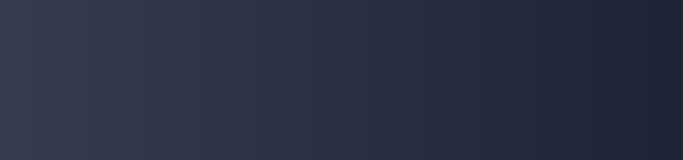
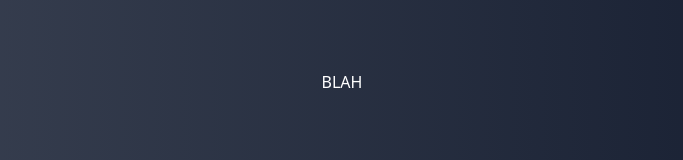
Before and after one commit to tariqrahman/T-Term, a Next.js app: page / in a window 1280 px wide. Shown: the part 318-478 px from the top of the page, without its empty margins (298-981 px from the left). Built offline with nearby package versions, Linux system fonts and the light colour scheme.

Commit message:
First component Addition

```diff
--- /dev/null
+++ b/components/AlbumItem.js
@@ -0,0 +1,7 @@
+function AlbumItem() {
+    return(
+        <header className='text-white'>BLAH</header>
+    )
+}
+
+export default AlbumItem
--- a/pages/index.js
+++ b/pages/index.js
@@ -1,4 +1,5 @@
 import Head from 'next/head';
+import AlbumItem from '../components/AlbumItem';
 
 export default function Home() {
   return (
@@ -14,8 +15,9 @@ export default function Home() {
             from-gray-500
             to-slate-900 animate-gradient-x"
       >
-        <h1 class="text-white text-3xl font-semibold"></h1>
+       <AlbumItem />
       </div>
+
     </div>
   );
 }
```
Also changed, not shown: public/vercel.svg (deleted).
